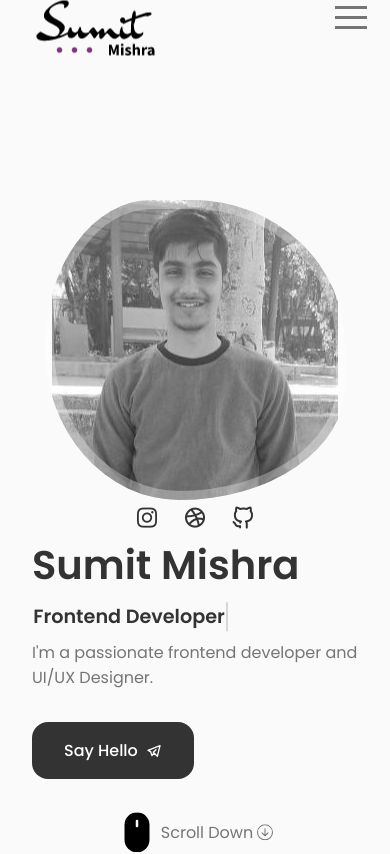
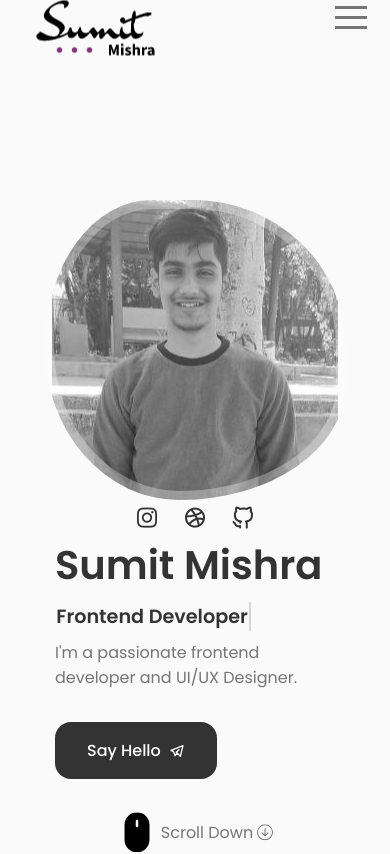
Before and after one commit to SumitMish23/Portfolio, a React (Create React App) app: page / in a window 390 px wide. Shown: the top 854 px of the page. Built offline with nearby package versions, Linux system fonts and the light colour scheme.

Commit message:
Added Analytics

```diff
--- a/public/index.html
+++ b/public/index.html
@@ -25,7 +25,17 @@
 
     <link rel="manifest" href="%PUBLIC_URL%/manifest.json" />
 
-    <title>React App</title>
+    <title>Sumit's Portfolio</title>
+
+
+    <script async src="https://www.googletagmanager.com/gtag/js?id=G-WHD04VFH36"></script>
+<script>
+  window.dataLayer = window.dataLayer || [];
+  function gtag(){dataLayer.push(arguments);}
+  gtag('js', new Date());
+
+  gtag('config', 'G-WHD04VFH36');
+</script>
   </head>
   <body>
     <noscript>You need to enable JavaScript to run this app.</noscript>
--- a/src/components/home/Home.css
+++ b/src/components/home/Home.css
@@ -122,6 +122,10 @@
 /* Media Queries */
 
 @media screen and (max-width: 500px) {
+  .home__description{
+    font-size: 1rem;
+    width: 280px;
+  }
   .home__content {
     display: flex;
     flex-direction: column;
```
